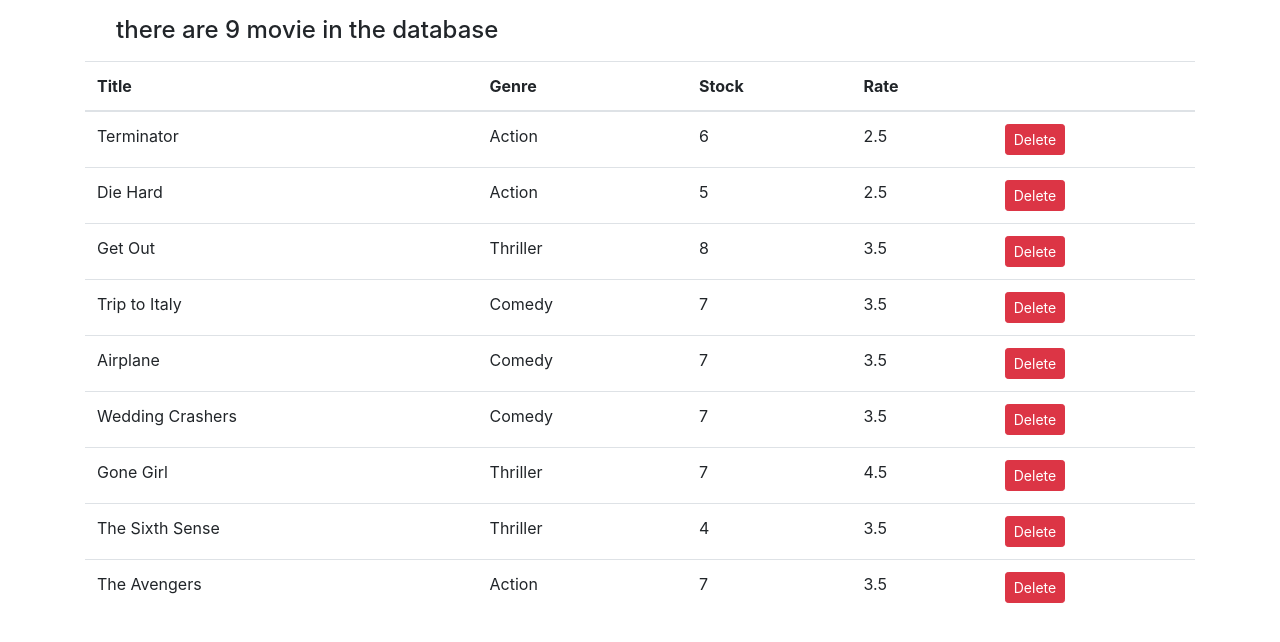
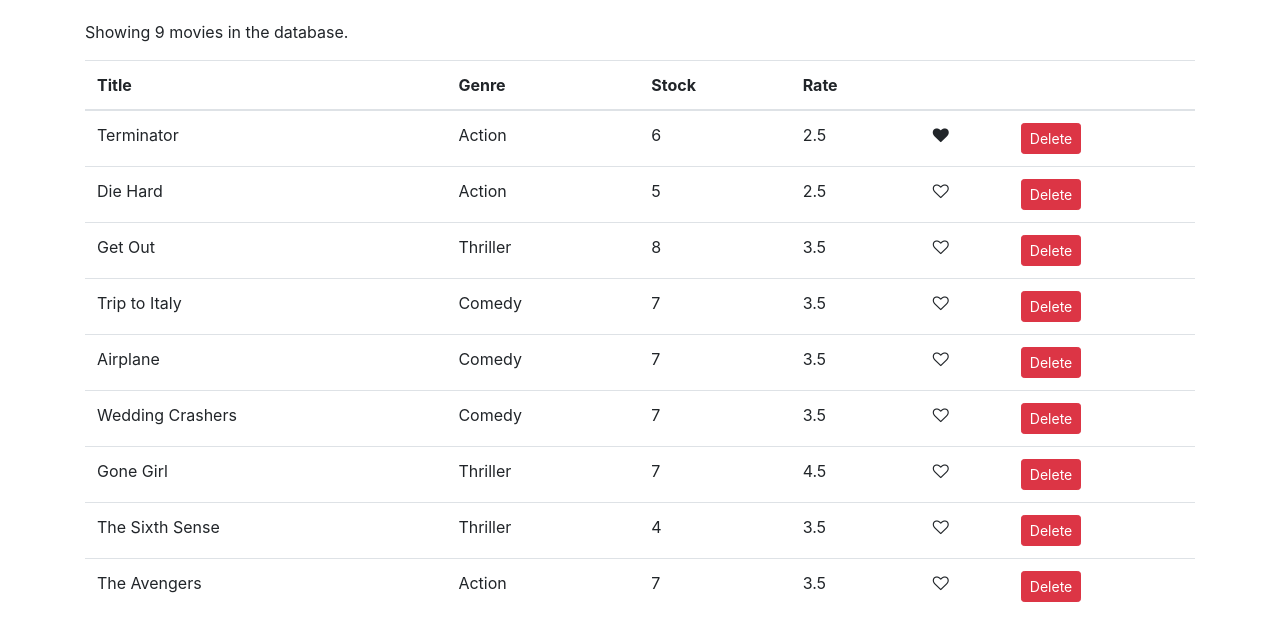
Before and after one commit to SinaMirzahosseinian/vidly, a React (Create React App) app: page / in a window 1280 px wide. Shown: the top 642 px of the page. Built offline with nearby package versions, Linux system fonts and the light colour scheme.

Commit message:
lick button and its functionality added

```diff
--- a/src/App.js
+++ b/src/App.js
@@ -1,6 +1,6 @@
 import React, { Component } from "react";
+import Movies from "./components/movies";
 import "./App.css";
-import Movies from "./component/movies";
 
 class App extends Component {
   render() {
--- /dev/null
+++ b/src/components/common/like.jsx
@@ -0,0 +1,16 @@
+import React from "react";
+
+const Like = props => {
+  let classes = "fa fa-heart";
+  if (!props.liked) classes += "-o";
+  return (
+    <i
+      onClick={props.onClick}
+      style={{ cursor: "pointer" }}
+      className={classes}
+      aria-hidden="true"
+    />
+  );
+};
+
+export default Like;
--- a/src/component/movies.jsx
+++ b/src/components/movies.jsx
@@ -1,25 +1,33 @@
 import React, { Component } from "react";
+import Like from "./common/like";
 import { getMovies } from "../services/fakeMovieService";
+
 class Movies extends Component {
   state = {
     movies: getMovies()
   };
-  HandleDelete = movie => {
+
+  handleDelete = movie => {
     const movies = this.state.movies.filter(m => m._id !== movie._id);
     this.setState({ movies });
   };
+
+  handleLike = movie => {
+    const movies = [...this.state.movies];
+    const index = movies.indexOf(movie);
+    movies[index] = { ...movies[index] };
+    movies[index].liked = !movies[index].liked;
+    this.setState({ movies });
+  };
+
   render() {
     const { length: count } = this.state.movies;
-    if (count === 0)
-      return (
-        <h4 className="container m-3">there are no movies in the databse</h4>
-      );
+
+    if (count === 0) return <p>There are no movies in the database.</p>;
 
     return (
-      <div>
-        <h4 className="container m-3">
-          there are {count} movie in the database
-        </h4>
+      <React.Fragment>
+        <p>Showing {count} movies in the database.</p>
         <table className="table">
           <thead>
             <tr>
@@ -27,6 +35,7 @@
               <th>Genre</th>
               <th>Stock</th>
               <th>Rate</th>
+              <th />
               <th />
             </tr>
           </thead>
@@ -38,8 +47,14 @@
                 <td>{movie.numberInStock}</td>
                 <td>{movie.dailyRentalRate}</td>
                 <td>
+                  <Like
+                    liked={movie.liked}
+                    onClick={() => this.handleLike(movie)}
+                  />
+                </td>
+                <td>
                   <button
-                    onClick={() => this.HandleDelete(movie)}
+                    onClick={() => this.handleDelete(movie)}
                     className="btn btn-danger btn-sm"
                   >
                     Delete
@@ -49,7 +64,7 @@
             ))}
           </tbody>
         </table>
-      </div>
+      </React.Fragment>
     );
   }
 }
--- a/src/index.css
+++ b/src/index.css
@@ -1,5 +1,5 @@
 body {
   margin: 0;
-  padding: 0;
+  padding: 20px 0 0 0;
   font-family: sans-serif;
 }
--- a/src/index.js
+++ b/src/index.js
@@ -3,7 +3,8 @@
 import "./index.css";
 import App from "./App";
 import registerServiceWorker from "./registerServiceWorker";
+import "bootstrap/dist/css/bootstrap.css";
 import "font-awesome/css/font-awesome.css";
-import "bootstrap/dist/css/bootstrap.css";
+
 ReactDOM.render(<App />, document.getElementById("root"));
 registerServiceWorker();
--- a/src/services/fakeMovieService.js
+++ b/src/services/fakeMovieService.js
@@ -7,7 +7,8 @@
     genre: { _id: "5b21ca3eeb7f6fbccd471818", name: "Action" },
     numberInStock: 6,
     dailyRentalRate: 2.5,
-    publishDate: "2018-01-03T19:04:28.809Z"
+    publishDate: "2018-01-03T19:04:28.809Z",
+    liked: true
   },
   {
     _id: "5b21ca3eeb7f6fbccd471816",
```
Also changed, not shown: src/logo.svg (added).
